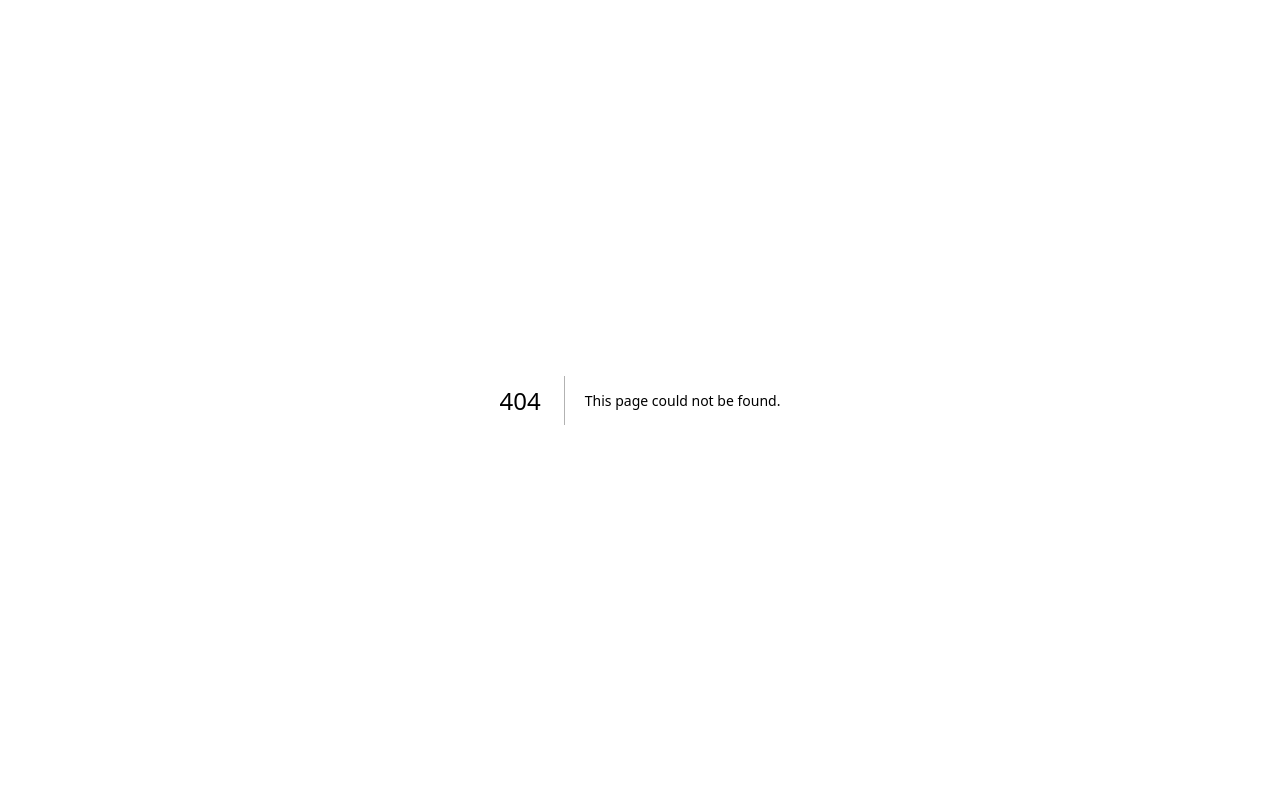
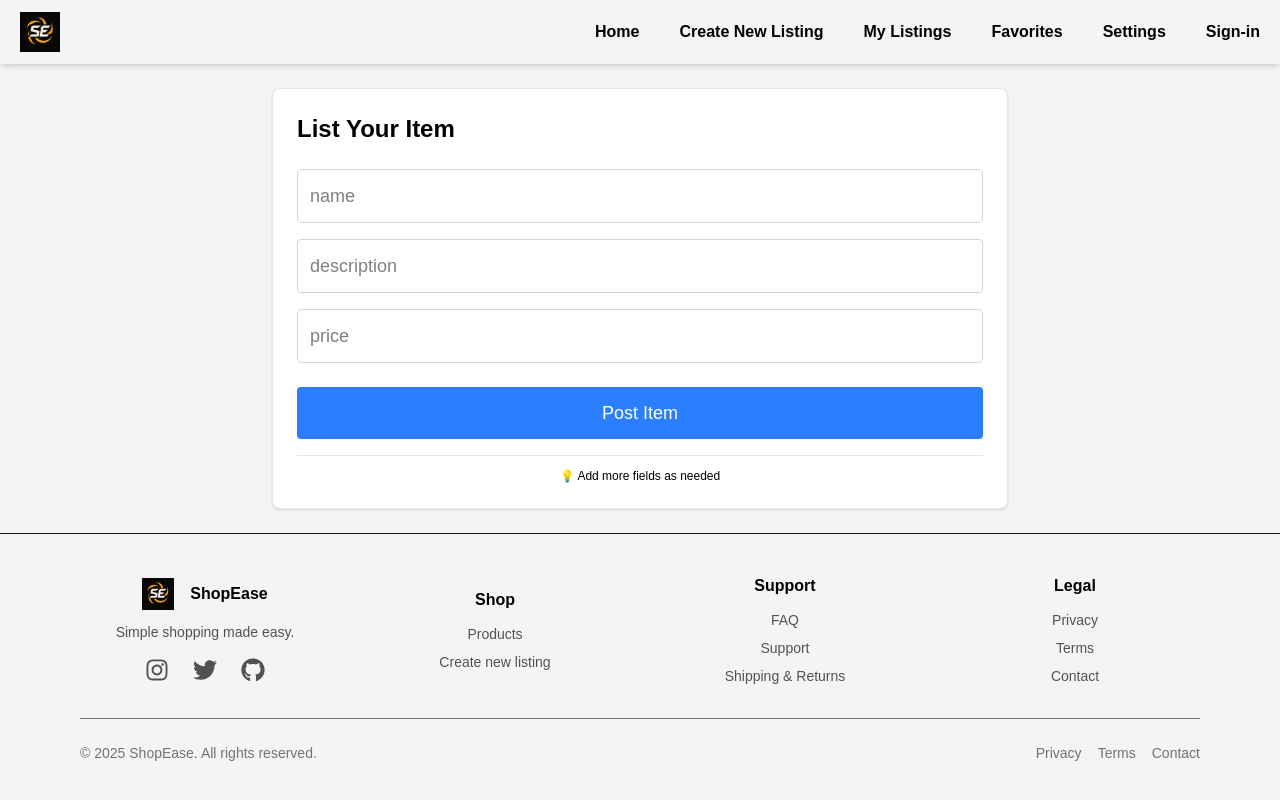
Before and after one commit to manminder11/nextjs-E-commerce, a Next.js app: page /createItem in a window 1280 px wide. Before the commit this address had no page. Shown: the top 800 px of the page. Built offline with nearby package versions, Linux system fonts and the light colour scheme.

Commit message:
list items page

```diff
--- /dev/null
+++ b/src/app/createItem/page.js
@@ -0,0 +1,117 @@
+"use client";
+
+import  { useState } from "react";
+import Header from "@/components/Header";
+import Footer from "@/components/Footer";
+
+export default function CreateItemPage() {
+  const [name, setName] = useState("");
+  const [description, setDescription] = useState("");
+  const [price, setPrice] = useState("");
+  const [isSubmitting, setIsSubmitting] = useState(false);
+
+  const handleSubmit = (e) => {
+    e.preventDefault();
+
+    if (!name.trim()) {
+      alert("Please enter a name");
+      return;
+    }
+
+    if (!description.trim()) {
+      alert("Please enter a description");
+      return;
+    }
+
+    if (price <= 0 || price === "") {
+      alert("Please enter a valid price 0 or higher");
+      return;
+    }
+
+
+
+    setIsSubmitting(true);
+
+    setTimeout(() => {
+      alert("Nice! Your item is now live");
+      setName("");
+      setDescription("");
+      setPrice("");
+      setIsSubmitting(false);
+    }, 1000);
+  };
+
+
+
+  return (
+    <div className="min-h-screen bg-gray-100">
+      <Header />
+
+      <main className="max-w-3xl mx-auto px-4 py-6">
+        <div className="bg-white rounded-lg shadow-sm border border-gray-200 p-6">
+          <h1 className="text-2xl font-semibold text-black mb-6">
+            List Your Item
+          </h1>
+
+          <form onSubmit={handleSubmit} className="space-y-4">
+            <div>
+              <input
+                type="text"
+                value={name}
+                onChange={(e) => setName(e.target.value)}
+                className="w-full px-3 py-3 border border-gray-300 rounded text-black text-lg"
+                placeholder="name"
+              />
+            </div>
+
+            <div>
+              <input
+                type="text"
+                value={description}
+                onChange={(e) => setDescription(e.target.value)}
+                className="w-full px-3 py-3 border border-gray-300 rounded text-black text-lg"
+                placeholder="description"
+              />
+            </div>
+
+            <div>
+              <input
+                type="number"
+                value={price}
+                min="0"
+                step="0.01"
+                onChange={(e) => setPrice(e.target.value)}
+                className="w-full px-3 py-3 border border-gray-300 rounded text-black text-lg"
+                placeholder="price"
+              />
+            </div>
+
+
+            {/* Submit Button */}
+            <div className="pt-2">
+              <button
+                type="submit"
+                disabled={isSubmitting}
+                className={`w-full py-3 px-4 rounded text-lg font-medium text-white ${
+                  isSubmitting
+                    ? 'bg-gray-400 cursor-not-allowed'
+                    : 'bg-blue-500 hover:bg-blue-600 focus:outline-none'
+                }`}
+              >
+                {isSubmitting ? 'Posting' : 'Post Item'}
+              </button>
+            </div>
+          </form>
+
+          <div className="mt-4 pt-3 border-t border-gray-200">
+            <p className="text-xs text-black text-center">
+              💡 Add more fields as needed
+            </p>
+          </div>
+        </div>
+      </main>
+
+      <Footer />
+    </div>
+  );
+}
```
